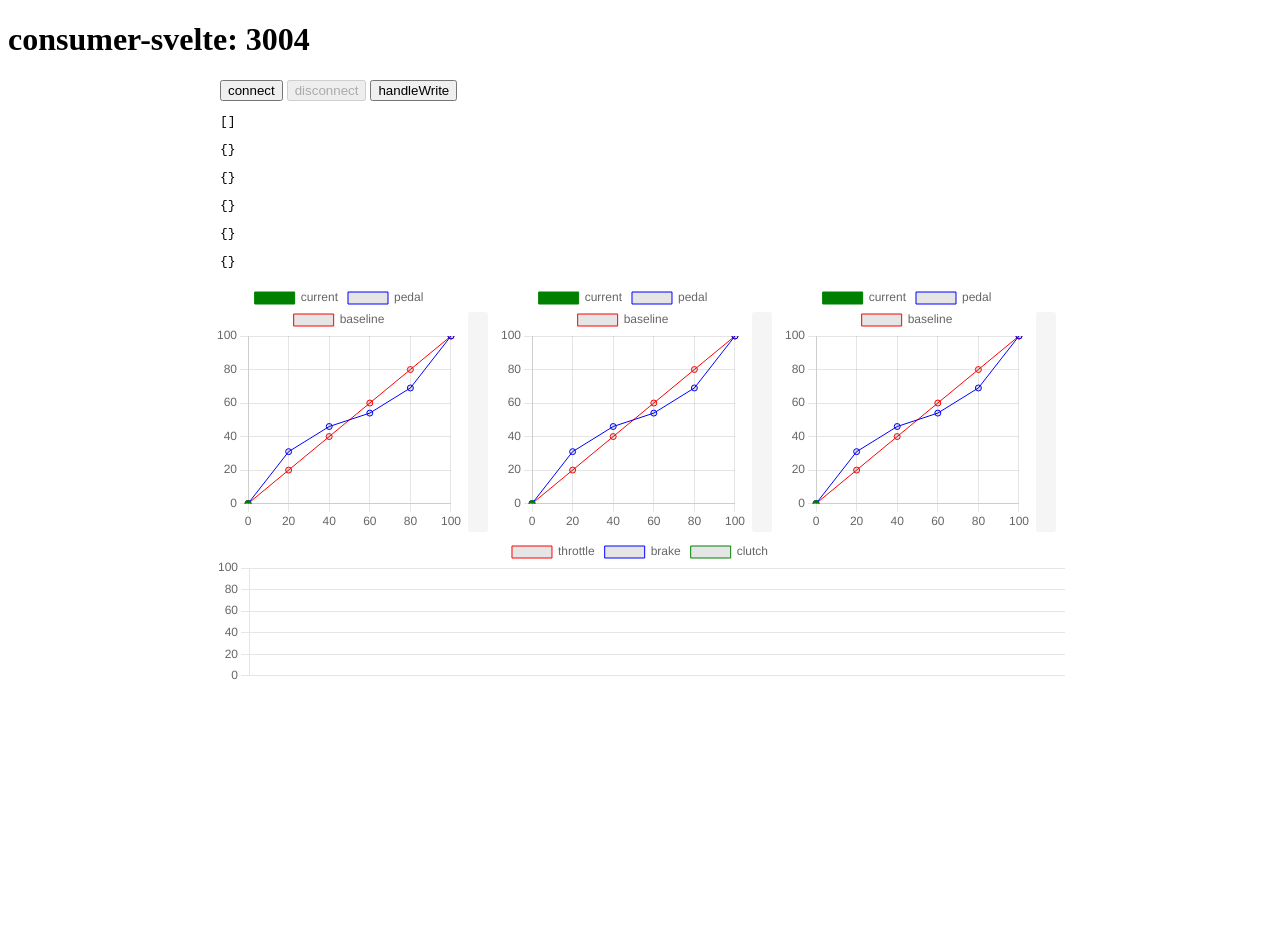
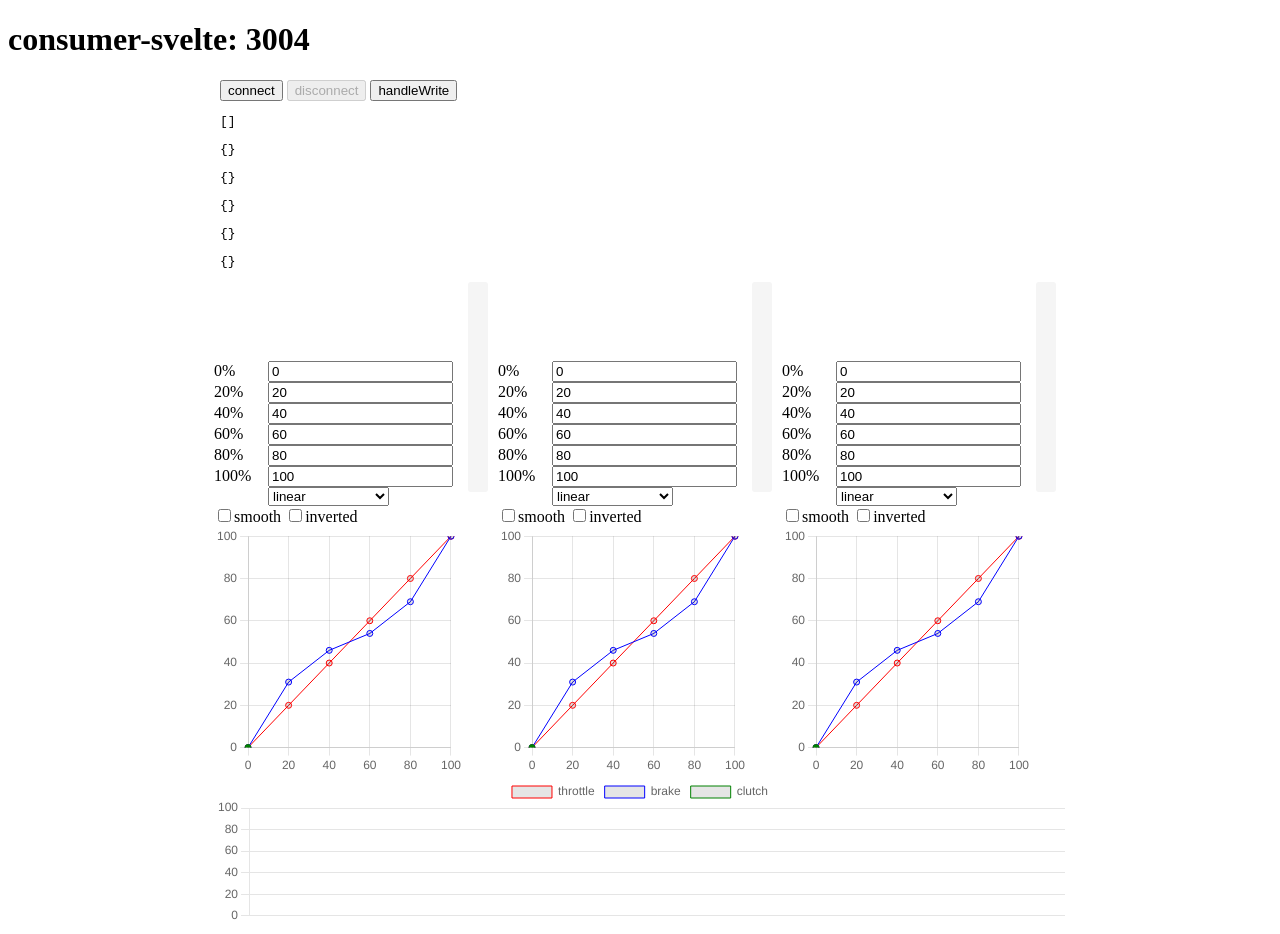
Before and after one commit to vospascal/svelte-webserial, a Svelte app in the folder packages/webserial/: page / in a window 1280 px wide. Before the commit the page ends 800 px from the top, so only its background shows below. Built offline with nearby package versions, Linux system fonts and the light colour scheme.

Commit message:
fix input mapping

```diff
--- /dev/null
+++ b/packages/webserial/src/Pedalmap/InputMap.svelte
@@ -0,0 +1,96 @@
+<script>
+    import {getContext} from "svelte";
+    let pedalMap = getContext("WSC-pedalMap");
+
+    export let type;
+    let curves = "linearMap";
+    let inputMap_0 = 0;
+    let inputMap_20 = 20;
+    let inputMap_40 = 40;
+    let inputMap_60 = 60;
+    let inputMap_80 = 80;
+    let inputMap_100 = 100;
+
+    const linearMap = [0, 20, 40, 60, 80, 100];
+    const slowCurveMap = [0, 9, 21, 39, 63, 100];
+    const verySlowCurveMap = [0, 4, 11, 25, 48, 100];
+    const fastCurveMap = [0, 37, 61, 79, 91, 100];
+    const veryFastCurveMap = [0, 52, 75, 89, 96, 100];
+    const sCurveFastSlowMap = [0, 60, 75, 80, 85, 100];
+    const sCurveSlowFastMap = [0, 31, 46, 54, 69, 100];
+
+
+    pedalMap.subscribe((value) => {
+        if (JSON.stringify(value) !== '{}') {
+            if (type === "throttle") {
+                const {throttleMap} = value;
+                console.log(throttleMap, 'throttleMap')
+                inputMap_0 = throttleMap[0];
+                inputMap_20 = throttleMap[1];
+                inputMap_40 = throttleMap[2];
+                inputMap_60 = throttleMap[3];
+                inputMap_80 = throttleMap[4];
+                inputMap_100 = throttleMap[5];
+            }
+            if (type === "brake") {
+                const {brakeMap} = value;
+                console.log(brakeMap, 'brakeMap')
+                inputMap_0 = brakeMap[0];
+                inputMap_20 = brakeMap[1];
+                inputMap_40 = brakeMap[2];
+                inputMap_60 = brakeMap[3];
+                inputMap_80 = brakeMap[4];
+                inputMap_100 = brakeMap[5];
+            }
+            if (type === "clutch") {
+                const {clutchMap} = value;
+                console.log(clutchMap, 'clutchMap')
+                inputMap_0 = clutchMap[0];
+                inputMap_20 = clutchMap[1];
+                inputMap_40 = clutchMap[2];
+                inputMap_60 = clutchMap[3];
+                inputMap_80 = clutchMap[4];
+                inputMap_100 = clutchMap[5];
+            }
+        }
+    })
+</script>
+
+
+<div style="display: inline-block">
+    <div>
+        <label style="width: 50px; display: inline-block">0%</label>
+        <input type="number" bind:value={inputMap_0}></div>
+    <div>
+        <label style="width: 50px; display: inline-block">20%</label>
+        <input type="number" bind:value={inputMap_20}></div>
+    <div>
+        <label style="width: 50px; display: inline-block">40%</label>
+        <input type="number" bind:value={inputMap_40}></div>
+    <div>
+        <label style="width: 50px; display: inline-block">60%</label>
+        <input type="number" bind:value={inputMap_60}></div>
+    <div>
+        <label style="width: 50px; display: inline-block">80%</label>
+        <input type="number" bind:value={inputMap_80}></div>
+    <div>
+        <label style="width: 50px; display: inline-block">100%</label>
+        <input type="number" bind:value={inputMap_100}></div>
+    <div>
+        <label style="width: 50px; display: inline-block"></label>
+        <select name="curves" bind:value={curves} >
+            <option value=""></option>
+            <option value="linearMap">linear</option>
+            <option value="slowCurveMap">slow curve</option>
+            <option value="verySlowCurveMap">very slow curve</option>
+            <option value="fastCurveMap">fast curve</option>
+            <option value="veryFastCurveMap">very fast curve</option>
+            <option value="sCurveFastSlowMap">s curve fast slow</option>
+            <option value="sCurveSlowFastMap">s curve slow fast</option>
+        </select>
+    </div>
+    <div>
+        <label><input type="checkbox">smooth</label>
+        <label><input type="checkbox">inverted</label>
+    </div>
+</div>
--- a/packages/webserial/src/Pedalmap/Pedalmap.svelte
+++ b/packages/webserial/src/Pedalmap/Pedalmap.svelte
@@ -2,6 +2,7 @@
     import {getContext, onMount} from 'svelte';
     import Chart from 'chart.js/auto';
     import VerticalProgress from "../VerticalProgress/VerticalProgress.svelte";
+    import InputMap from "./InputMap.svelte";
 
     let message = getContext('WSC-message');
     let pedalMap = getContext("WSC-pedalMap");
@@ -18,6 +19,11 @@
         animation: false,
         responsive: false,
         aspectRatio: 1,
+        plugins: {
+            legend: {
+                display: false
+            }
+        },
         scales: {
             x: {
                 type: 'linear',
@@ -107,7 +113,6 @@
         chartInstance.update();
     }
 
-
     message.subscribe({
         next: (msg) => {
             adddata({
@@ -133,7 +138,6 @@
         },
     });
 
-
     pedalMap.subscribe((value) => {
         if (JSON.stringify(value) !== '{}') {
             if (type === "throttle") {
@@ -152,11 +156,11 @@
         }
     })
 
-
 </script>
 
 <div>
     <div style="display: inline-block">
+        <InputMap type={type}/>
         <canvas height="250" width="250" bind:this={chartContainer}/>
     </div>
     <div style="display: inline-block">
--- a/packages/webserial/src/Timeline/Timeline.svelte
+++ b/packages/webserial/src/Timeline/Timeline.svelte
@@ -12,6 +12,13 @@
         animation: false,
         // responsive: true,
         maintainAspectRatio: false,
+        plugins: {
+            legend: {
+                labels: {
+                    pointStyle: 'circle'
+                }
+            }
+        },
         elements: {
             point: {
                 radius: 0
--- a/packages/webserial/src/VerticalProgress/VerticalProgress.svelte
+++ b/packages/webserial/src/VerticalProgress/VerticalProgress.svelte
@@ -13,7 +13,8 @@
         width: 20px;
         display: inline-block;
         margin-right: 10px;
-        height: calc(var(--height) - 30px);
+        margin-bottom: 30px;
+        height: calc(var(--height) - 40px);
     }
 
     .bar {
```
